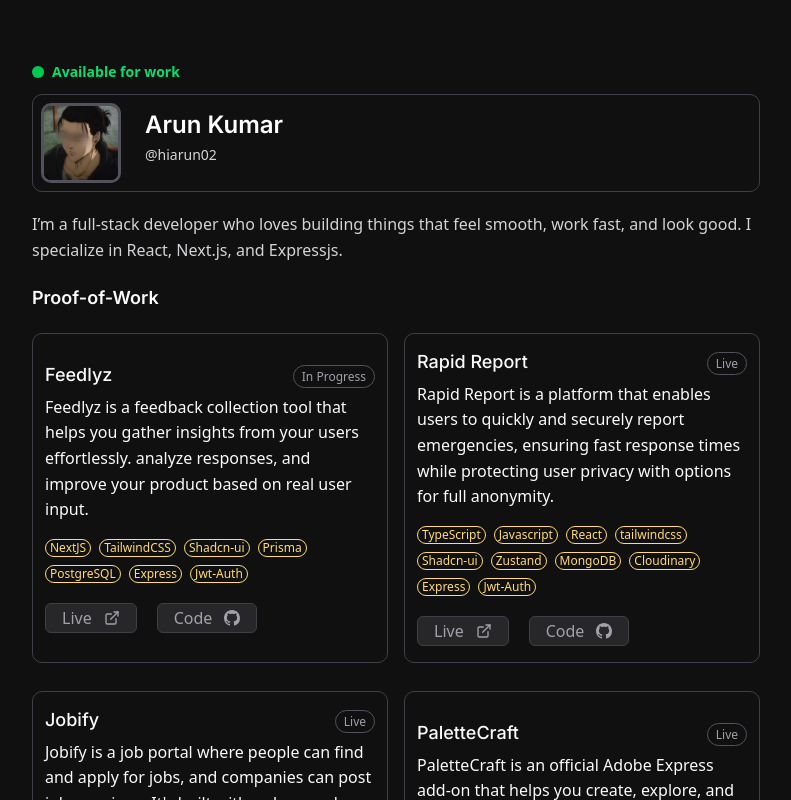
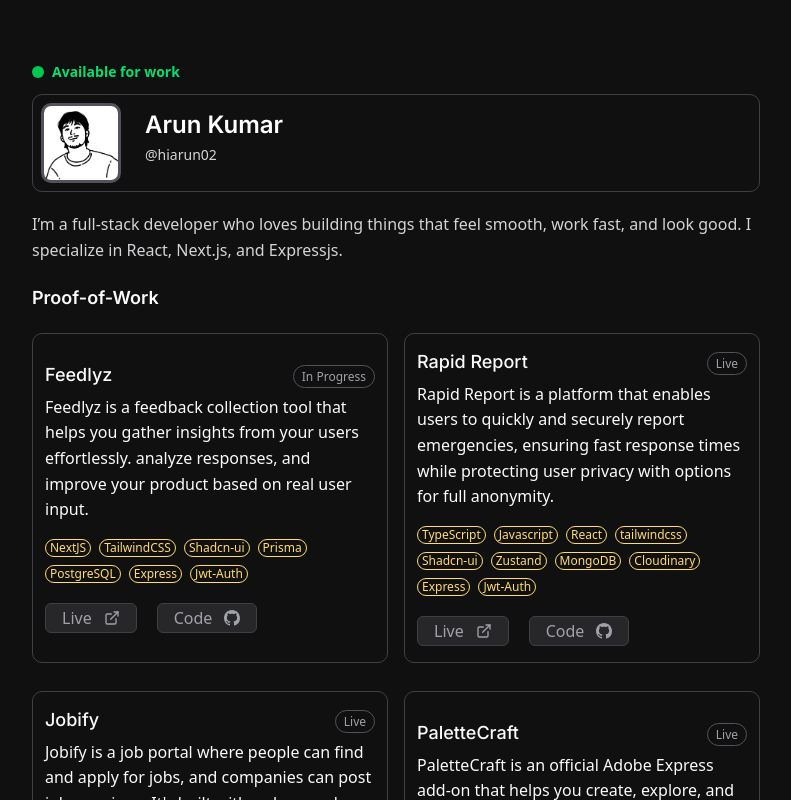
Before and after one commit to hiarun01/my-portfolio, a Next.js app: page / in a window 1280 px wide. Shown: the top 800 px of the page, without its empty margins (244-1035 px from the left). Built offline with nearby package versions, Linux system fonts and the light colour scheme.

Commit message:
update pfp

```diff
--- a/components/About.tsx
+++ b/components/About.tsx
@@ -23,7 +23,7 @@ export default function About() {
            border-zinc-600 transition-all duration-300 hover:scale-110 hover:shadow-xl hover:shadow-zinc-800/50 hover:border-zinc-500 cursor-pointer group"
           >
             <Image
-              src="/pfp.jpg"
+              src="/pfp.jpeg"
               alt="Arun Kumar Profile"
               width={100}
               height={100}
```
Also changed, not shown: public/pfp.jpeg (added), public/pfp.jpg (deleted).
